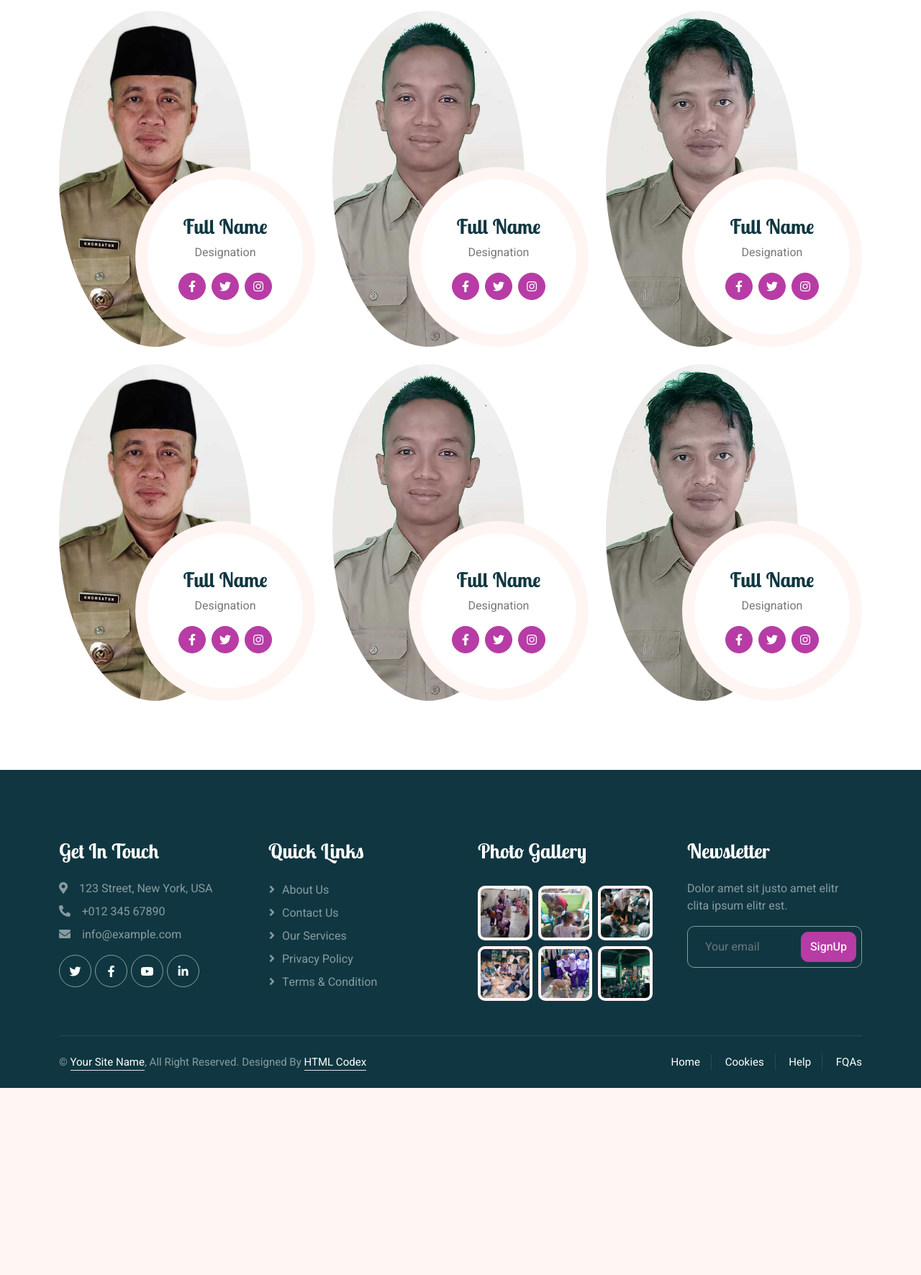
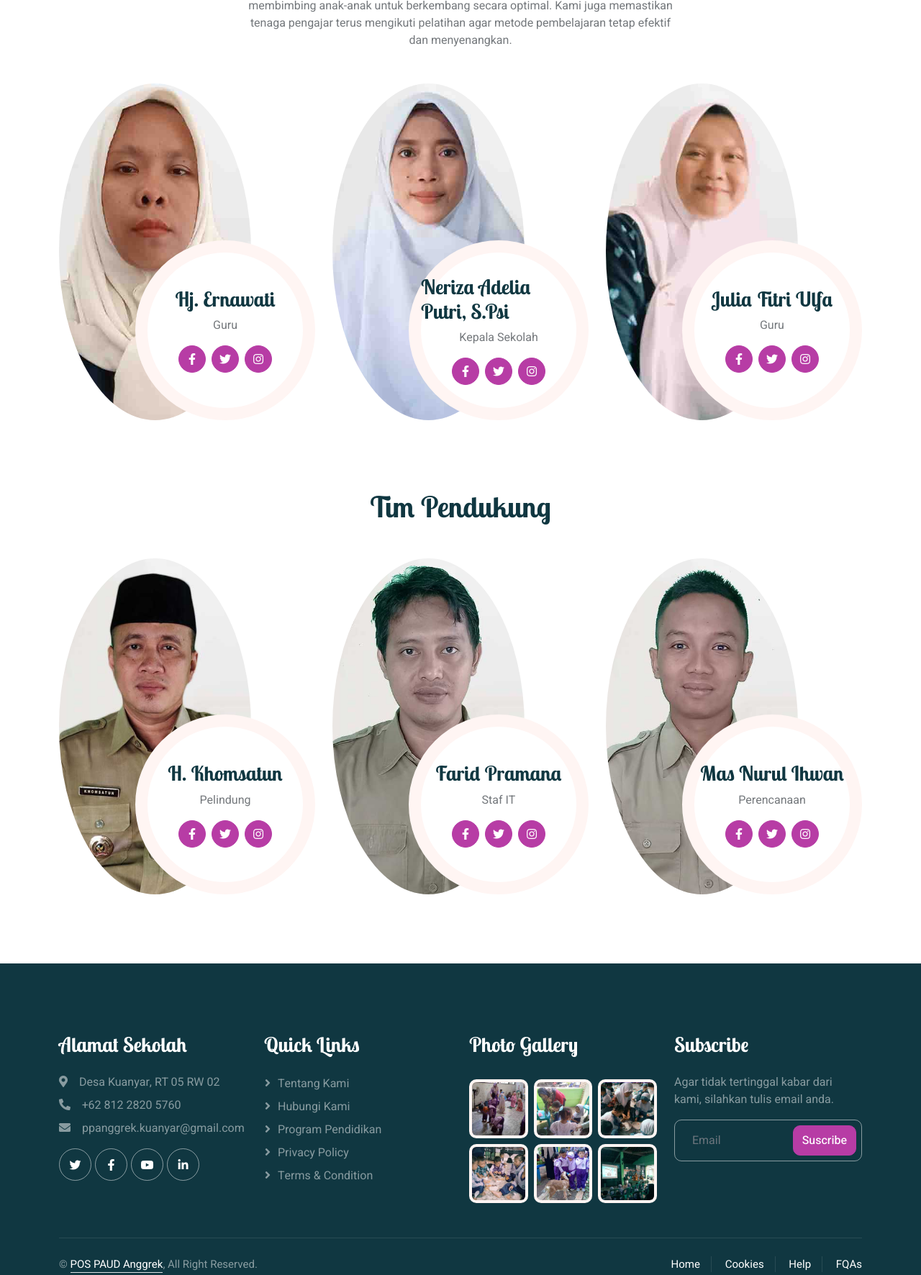
Before and after one commit to pemdeskuanyar/anggrek.github.io, a plain HTML site: page team.html in a window 1280 px wide. Shown: the part 668-2440 px from the top of the page at 72% size. Before the commit the page ends 2180 px from the top, so only its background shows below. Drawn offline with nearby package versions, Linux system fonts and the light colour scheme.

Commit message:
Update team.html

```diff
--- a/team.html
+++ b/team.html
@@ -3,10 +3,10 @@
 
 <head>
     <meta charset="utf-8">
-    <title>Kider - Preschool Website Template</title>
+    <title>POS PAUD Anggrek Kuanyar</title>
     <meta content="width=device-width, initial-scale=1.0" name="viewport">
-    <meta content="" name="keywords">
-    <meta content="" name="description">
+    <meta name="keywords" content="PAUD Kuanyar, POS PAUD Anggrek, pendidikan anak usia dini, sekolah PAUD Jepara, PAUD terbaik, belajar sambil bermain, taman kanak-kanak, pendidikan anak">
+    <meta name="description" content="POS PAUD ANGGREK Kuanyar adalah lembaga pendidikan anak usia dini yang menyediakan lingkungan belajar aman, nyaman, dan menyenangkan bagi anak-anak. Dengan tenaga pengajar profesional dan metode bermain sambil belajar, kami membantu anak-anak tumbuh cerdas, sehat, dan ceria.">
 
     <!-- Favicon -->
     <link href="img/favicon.ico" rel="icon">
@@ -45,30 +45,30 @@
         <!-- Navbar Start -->
         <nav class="navbar navbar-expand-lg bg-white navbar-light sticky-top px-4 px-lg-5 py-lg-0">
             <a href="index.html" class="navbar-brand">
-                <h1 class="m-0 text-primary"><i class="fa fa-book-reader me-3"></i>Kider</h1>
+                <img src="img/Logo-PP-Anggrek.svg" height="80">
             </a>
             <button type="button" class="navbar-toggler" data-bs-toggle="collapse" data-bs-target="#navbarCollapse">
                 <span class="navbar-toggler-icon"></span>
             </button>
             <div class="collapse navbar-collapse" id="navbarCollapse">
                 <div class="navbar-nav mx-auto">
-                    <a href="index.html" class="nav-item nav-link">Home</a>
-                    <a href="about.html" class="nav-item nav-link">About Us</a>
-                    <a href="classes.html" class="nav-item nav-link">Classes</a>
+                    <a href="index.html" class="nav-item nav-link">Beranda</a>
+                    <a href="https://blog.anggrek.sch.id" target="_blank" rel="noopener noreferrer" class="nav-item nav-link">Blog</a>
+                    <a href="about.html" class="nav-item nav-link">Tentang Kami</a>
                     <div class="nav-item dropdown">
-                        <a href="#" class="nav-link dropdown-toggle active" data-bs-toggle="dropdown">Pages</a>
+                        <a href="#" class="nav-link dropdown-toggle" data-bs-toggle="dropdown">Halaman</a>
                         <div class="dropdown-menu rounded-0 rounded-bottom border-0 shadow-sm m-0">
-                            <a href="facility.html" class="dropdown-item">School Facilities</a>
-                            <a href="team.html" class="dropdown-item active">Popular Teachers</a>
-                            <a href="call-to-action.html" class="dropdown-item">Become A Teachers</a>
-                            <a href="appointment.html" class="dropdown-item">Make Appointment</a>
-                            <a href="testimonial.html" class="dropdown-item">Testimonial</a>
-                            <a href="404.html" class="dropdown-item">404 Error</a>
+			    <a href="classes.html" class="dropdown-item">Program Pendidikan</a>
+                            <a href="facility.html" class="dropdown-item">Fasilitas</a>
+                            <a href="team.html" class="dropdown-item active">Tim Kami</a>
+                            <a href="call-to-action.html" class="dropdown-item">Lowongan</a>
+                            <a href="appointment.html" class="dropdown-item">Janji Temu</a>
+                            <!-- <a href="testimonial.html" class="dropdown-item">Testimoni</a> -->
                         </div>
                     </div>
-                    <a href="contact.html" class="nav-item nav-link">Contact Us</a>
+                    <a href="contact.html" class="nav-item nav-link">Hubungi Kami</a>
                 </div>
-                <a href="" class="btn btn-primary rounded-pill px-3 d-none d-lg-block">Join Us<i class="fa fa-arrow-right ms-3"></i></a>
+                <a href="ppdb.html" class="btn btn-primary rounded-pill px-3 d-none d-lg-block">INFO PPDB<i class="fa fa-arrow-right ms-3"></i></a>
             </div>
         </nav>
         <!-- Navbar End -->
@@ -77,12 +77,12 @@
         <!-- Page Header End -->
         <div class="container-xxl py-5 page-header position-relative mb-5">
             <div class="container py-5">
-                <h1 class="display-2 text-white animated slideInDown mb-4">Teachers</h1>
+                <h1 class="display-2 text-white animated slideInDown mb-4">Tim Kami</h1>
                 <nav aria-label="breadcrumb animated slideInDown">
                     <ol class="breadcrumb">
-                        <li class="breadcrumb-item"><a href="#">Home</a></li>
-                        <li class="breadcrumb-item"><a href="#">Pages</a></li>
-                        <li class="breadcrumb-item text-white active" aria-current="page">Teachers</li>
+                        <li class="breadcrumb-item"><a href="index.html">Beranda</a></li>
+                        <li class="breadcrumb-item"><a href="#">Halaman</a></li>
+                        <li class="breadcrumb-item text-white active" aria-current="page">Tim Kami</li>
                     </ol>
                 </nav>
             </div>
@@ -90,21 +90,20 @@
         <!-- Page Header End -->
 
 
-        <!-- Team Start -->
+ <!-- Team Start -->
         <div class="container-xxl py-5">
             <div class="container">
                 <div class="text-center mx-auto mb-5 wow fadeInUp" data-wow-delay="0.1s" style="max-width: 600px;">
-                    <h1 class="mb-3">Popular Teachers</h1>
-                    <p>Eirmod sed ipsum dolor sit rebum labore magna erat. Tempor ut dolore lorem kasd vero ipsum sit
-                        eirmod sit. Ipsum diam justo sed rebum vero dolor duo.</p>
+                    <h1 class="mb-3">Tenaga Pengajar</h1>
+                    <p>Tenaga Pengajar di POS PAUD ANGGREK Kuanyar adalah guru-guru profesional yang berpengalaman dalam pendidikan anak usia dini. Dengan pendekatan yang kreatif, penuh kasih sayang, dan berbasis bermain sambil belajar, mereka membimbing anak-anak untuk berkembang secara optimal. Kami juga memastikan tenaga pengajar terus mengikuti pelatihan agar metode pembelajaran tetap efektif dan menyenangkan.</p>
                 </div>
                 <div class="row g-4">
                     <div class="col-lg-4 col-md-6 wow fadeInUp" data-wow-delay="0.1s">
                         <div class="team-item position-relative">
-                            <img class="img-fluid rounded-circle w-75" src="img/team-1.jpg" alt="">
+                            <img class="img-fluid rounded-circle w-75" src="img/ernawati.jpg" alt="">
                             <div class="team-text">
-                                <h3>Full Name</h3>
-                                <p>Designation</p>
+                                <h3>Hj. Ernawati</h3>
+                                <p>Guru</p>
                                 <div class="d-flex align-items-center">
                                     <a class="btn btn-square btn-primary mx-1" href=""><i class="fab fa-facebook-f"></i></a>
                                     <a class="btn btn-square btn-primary  mx-1" href=""><i class="fab fa-twitter"></i></a>
@@ -115,10 +114,10 @@
                     </div>
                     <div class="col-lg-4 col-md-6 wow fadeInUp" data-wow-delay="0.3s">
                         <div class="team-item position-relative">
-                            <img class="img-fluid rounded-circle w-75" src="img/team-2.jpg" alt="">
+                            <img class="img-fluid rounded-circle w-75" src="img/neriza.jpg" alt="">
                             <div class="team-text">
-                                <h3>Full Name</h3>
-                                <p>Designation</p>
+                                <h3>Neriza Adelia Putri, S.Psi</h3>
+                                <p>Kepala Sekolah</p>
                                 <div class="d-flex align-items-center">
                                     <a class="btn btn-square btn-primary mx-1" href=""><i class="fab fa-facebook-f"></i></a>
                                     <a class="btn btn-square btn-primary  mx-1" href=""><i class="fab fa-twitter"></i></a>
@@ -129,52 +128,10 @@
                     </div>
                     <div class="col-lg-4 col-md-6 wow fadeInUp" data-wow-delay="0.5s">
                         <div class="team-item position-relative">
-                            <img class="img-fluid rounded-circle w-75" src="img/team-3.jpg" alt="">
+                            <img class="img-fluid rounded-circle w-75" src="img/ulfa.jpg" alt="">
                             <div class="team-text">
-                                <h3>Full Name</h3>
-                                <p>Designation</p>
-                                <div class="d-flex align-items-center">
-                                    <a class="btn btn-square btn-primary mx-1" href=""><i class="fab fa-facebook-f"></i></a>
-                                    <a class="btn btn-square btn-primary  mx-1" href=""><i class="fab fa-twitter"></i></a>
-                                    <a class="btn btn-square btn-primary  mx-1" href=""><i class="fab fa-instagram"></i></a>
-                                </div>
-                            </div>
-                        </div>
-                    </div>
-                    <div class="col-lg-4 col-md-6 wow fadeInUp" data-wow-delay="0.1s">
-                        <div class="team-item position-relative">
-                            <img class="img-fluid rounded-circle w-75" src="img/team-1.jpg" alt="">
-                            <div class="team-text">
-                                <h3>Full Name</h3>
-                                <p>Designation</p>
-                                <div class="d-flex align-items-center">
-                                    <a class="btn btn-square btn-primary mx-1" href=""><i class="fab fa-facebook-f"></i></a>
-                                    <a class="btn btn-square btn-primary  mx-1" href=""><i class="fab fa-twitter"></i></a>
-                                    <a class="btn btn-square btn-primary  mx-1" href=""><i class="fab fa-instagram"></i></a>
-                                </div>
-                            </div>
-                        </div>
-                    </div>
-                    <div class="col-lg-4 col-md-6 wow fadeInUp" data-wow-delay="0.3s">
-                        <div class="team-item position-relative">
-                            <img class="img-fluid rounded-circle w-75" src="img/team-2.jpg" alt="">
-                            <div class="team-text">
-                                <h3>Full Name</h3>
-                                <p>Designation</p>
-                                <div class="d-flex align-items-center">
-                                    <a class="btn btn-square btn-primary mx-1" href=""><i class="fab fa-facebook-f"></i></a>
-                                    <a class="btn btn-square btn-primary  mx-1" href=""><i class="fab fa-twitter"></i></a>
-                                    <a class="btn btn-square btn-primary  mx-1" href=""><i class="fab fa-instagram"></i></a>
-                                </div>
-                            </div>
-                        </div>
-                    </div>
-                    <div class="col-lg-4 col-md-6 wow fadeInUp" data-wow-delay="0.5s">
-                        <div class="team-item position-relative">
-                            <img class="img-fluid rounded-circle w-75" src="img/team-3.jpg" alt="">
-                            <div class="team-text">
-                                <h3>Full Name</h3>
-                                <p>Designation</p>
+                                <h3>Julia Fitri Ulfa</h3>
+                                <p>Guru</p>
                                 <div class="d-flex align-items-center">
                                     <a class="btn btn-square btn-primary mx-1" href=""><i class="fab fa-facebook-f"></i></a>
                                     <a class="btn btn-square btn-primary  mx-1" href=""><i class="fab fa-twitter"></i></a>
@@ -186,18 +143,72 @@
                 </div>
             </div>
         </div>
+
+        <div class="container-xxl py-5">
+            <div class="container">
+                <div class="text-center mx-auto mb-5 wow fadeInUp" data-wow-delay="0.1s" style="max-width: 600px;">
+                    <h1 class="mb-3">Tim Pendukung</h1>
+                    <p> </p>
+                </div>
+                <div class="row g-4">
+                    <div class="col-lg-4 col-md-6 wow fadeInUp" data-wow-delay="0.1s">
+                        <div class="team-item position-relative">
+                            <img class="img-fluid rounded-circle w-75" src="img/team-1.jpg" alt="">
+                            <div class="team-text">
+                                <h3>H. Khomsatun</h3>
+                                <p>Pelindung</p>
+                                <div class="d-flex align-items-center">
+                                    <a class="btn btn-square btn-primary mx-1" href=""><i class="fab fa-facebook-f"></i></a>
+                                    <a class="btn btn-square btn-primary  mx-1" href=""><i class="fab fa-twitter"></i></a>
+                                    <a class="btn btn-square btn-primary  mx-1" href=""><i class="fab fa-instagram"></i></a>
+                                </div>
+                            </div>
+                        </div>
+                    </div>
+                    <div class="col-lg-4 col-md-6 wow fadeInUp" data-wow-delay="0.3s">
+                        <div class="team-item position-relative">
+                            <img class="img-fluid rounded-circle w-75" src="img/team-3.jpg" alt="">
+                            <div class="team-text">
+                                <h3>Farid Pramana</h3>
+                                <p>Staf IT</p>
+                                <div class="d-flex align-items-center">
+                                    <a class="btn btn-square btn-primary mx-1" href=""><i class="fab fa-facebook-f"></i></a>
+                                    <a class="btn btn-square btn-primary  mx-1" href=""><i class="fab fa-twitter"></i></a>
+                                    <a class="btn btn-square btn-primary  mx-1" href=""><i class="fab fa-instagram"></i></a>
+                                </div>
+                            </div>
+                        </div>
+                    </div>
+                    <div class="col-lg-4 col-md-6 wow fadeInUp" data-wow-delay="0.5s">
+                        <div class="team-item position-relative">
+                            <img class="img-fluid rounded-circle w-75" src="img/team-2.jpg" alt="">
+                            <div class="team-text">
+                                <h3>Mas Nurul Ihwan</h3>
+                                <p>Perencanaan</p>
+                                <div class="d-flex align-items-center">
+                                    <a class="btn btn-square btn-primary mx-1" href=""><i class="fab fa-facebook-f"></i></a>
+                                    <a class="btn btn-square btn-primary  mx-1" href=""><i class="fab fa-twitter"></i></a>
+                                    <a class="btn btn-square btn-primary  mx-1" href=""><i class="fab fa-instagram"></i></a>
+                                </div>
+                            </div>
+                        </div>
+                    </div>
+                </div>
+            </div>
+        </div>
+
         <!-- Team End -->
 
 
         <!-- Footer Start -->
         <div class="container-fluid bg-dark text-white-50 footer pt-5 mt-5 wow fadeIn" data-wow-delay="0.1s">
             <div class="container py-5">
-                <div class="row g-5">
+                <div class="row g-6">
                     <div class="col-lg-3 col-md-6">
-                        <h3 class="text-white mb-4">Get In Touch</h3>
-                        <p class="mb-2"><i class="fa fa-map-marker-alt me-3"></i>123 Street, New York, USA</p>
-                        <p class="mb-2"><i class="fa fa-phone-alt me-3"></i>+012 345 67890</p>
-                        <p class="mb-2"><i class="fa fa-envelope me-3"></i>info@example.com</p>
+                        <h3 class="text-white mb-4">Alamat Sekolah</h3>
+                        <p class="mb-2"><i class="fa fa-map-marker-alt me-3"></i>Desa Kuanyar, RT 05 RW 02</p>
+                        <p class="mb-2"><i class="fa fa-phone-alt me-3"></i>+62 812 2820 5760</p>
+                        <p class="mb-2"><i class="fa fa-envelope me-3"></i>ppanggrek.kuanyar@gmail.com</p>
                         <div class="d-flex pt-2">
                             <a class="btn btn-outline-light btn-social" href=""><i class="fab fa-twitter"></i></a>
                             <a class="btn btn-outline-light btn-social" href=""><i class="fab fa-facebook-f"></i></a>
@@ -207,11 +218,11 @@
                     </div>
                     <div class="col-lg-3 col-md-6">
                         <h3 class="text-white mb-4">Quick Links</h3>
-                        <a class="btn btn-link text-white-50" href="">About Us</a>
-                        <a class="btn btn-link text-white-50" href="">Contact Us</a>
-                        <a class="btn btn-link text-white-50" href="">Our Services</a>
-                        <a class="btn btn-link text-white-50" href="">Privacy Policy</a>
-                        <a class="btn btn-link text-white-50" href="">Terms & Condition</a>
+                        <a class="btn btn-link text-white-50" href="about.html">Tentang Kami</a>
+                        <a class="btn btn-link text-white-50" href="index.html">Hubungi Kami</a>
+                        <a class="btn btn-link text-white-50" href="classes.html">Program Pendidikan</a>
+                        <a class="btn btn-link text-white-50" href="privacy.html">Privacy Policy</a>
+                        <a class="btn btn-link text-white-50" href="terms.html">Terms & Condition</a>
                     </div>
                     <div class="col-lg-3 col-md-6">
                         <h3 class="text-white mb-4">Photo Gallery</h3>
@@ -237,11 +248,11 @@
                         </div>
                     </div>
                     <div class="col-lg-3 col-md-6">
-                        <h3 class="text-white mb-4">Newsletter</h3>
-                        <p>Dolor amet sit justo amet elitr clita ipsum elitr est.</p>
+                        <h3 class="text-white mb-4">Subscribe</h3>
+                        <p>Agar tidak tertinggal kabar dari kami, silahkan tulis email anda.</p>
                         <div class="position-relative mx-auto" style="max-width: 400px;">
-                            <input class="form-control bg-transparent w-100 py-3 ps-4 pe-5" type="text" placeholder="Your email">
-                            <button type="button" class="btn btn-primary py-2 position-absolute top-0 end-0 mt-2 me-2">SignUp</button>
+                            <input class="form-control bg-transparent w-100 py-3 ps-4 pe-5" type="text" placeholder="Email">
+                            <button type="button" class="btn btn-primary py-2 position-absolute top-0 end-0 mt-2 me-2">Suscribe</button>
                         </div>
                     </div>
                 </div>
@@ -250,17 +261,17 @@
                 <div class="copyright">
                     <div class="row">
                         <div class="col-md-6 text-center text-md-start mb-3 mb-md-0">
-                            &copy; <a class="border-bottom" href="#">Your Site Name</a>, All Right Reserved.
+                            &copy; <a class="border-bottom" href="https://blog.anggrek.sch.id" target="_blank" rel="noopener noreferrer">POS PAUD Anggrek</a>, All Right Reserved.
 
-							<!--/*** This template is free as long as you keep the footer author’s credit link/attribution link/backlink. If you'd like to use the template without the footer author’s credit link/attribution link/backlink, you can purchase the Credit Removal License from "https://htmlcodex.com/credit-removal". Thank you for your support. ***/-->
-							Designed By <a class="border-bottom" href="https://htmlcodex.com">HTML Codex</a>
+							<!--/*** This template is free as long as you keep the footer author’s credit link/attribution link/backlink. If you'd like to use the template without the footer author’s credit link/attribution link/backlink, you can purchase the Credit Removal License from "https://htmlcodex.com/credit-removal". Thank you for your support.
+							Designed By <a class="border-bottom" href="https://htmlcodex.com">HTML Codex</a> ***/-->
                         </div>
                         <div class="col-md-6 text-center text-md-end">
                             <div class="footer-menu">
-                                <a href="">Home</a>
-                                <a href="">Cookies</a>
-                                <a href="">Help</a>
-                                <a href="">FQAs</a>
+                                <a href="index.html">Home</a>
+                                <a href="cookies.html">Cookies</a>
+                                <a href="help.html">Help</a>
+                                <a href="faq.html">FQAs</a>
                             </div>
                         </div>
                     </div>
@@ -268,6 +279,7 @@
             </div>
         </div>
         <!-- Footer End -->
+
 
 
         <!-- Back to Top -->
```
